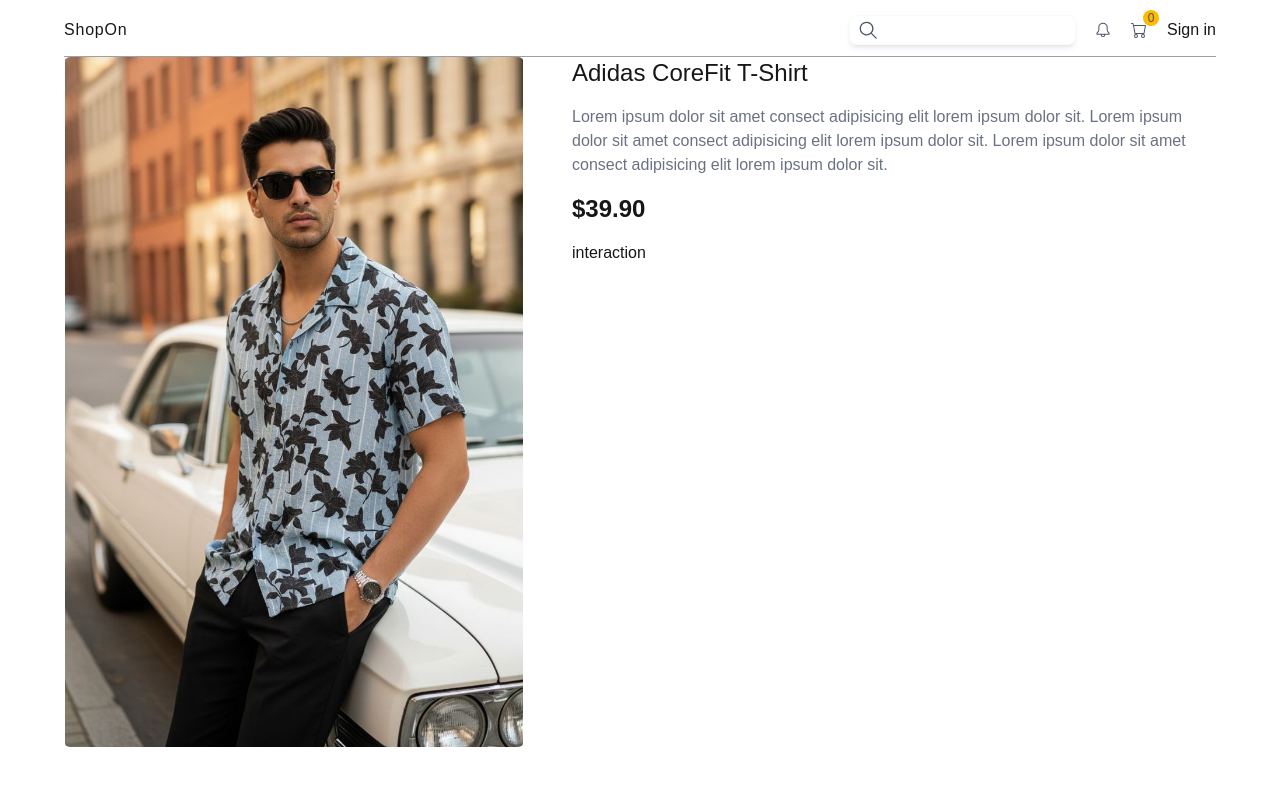
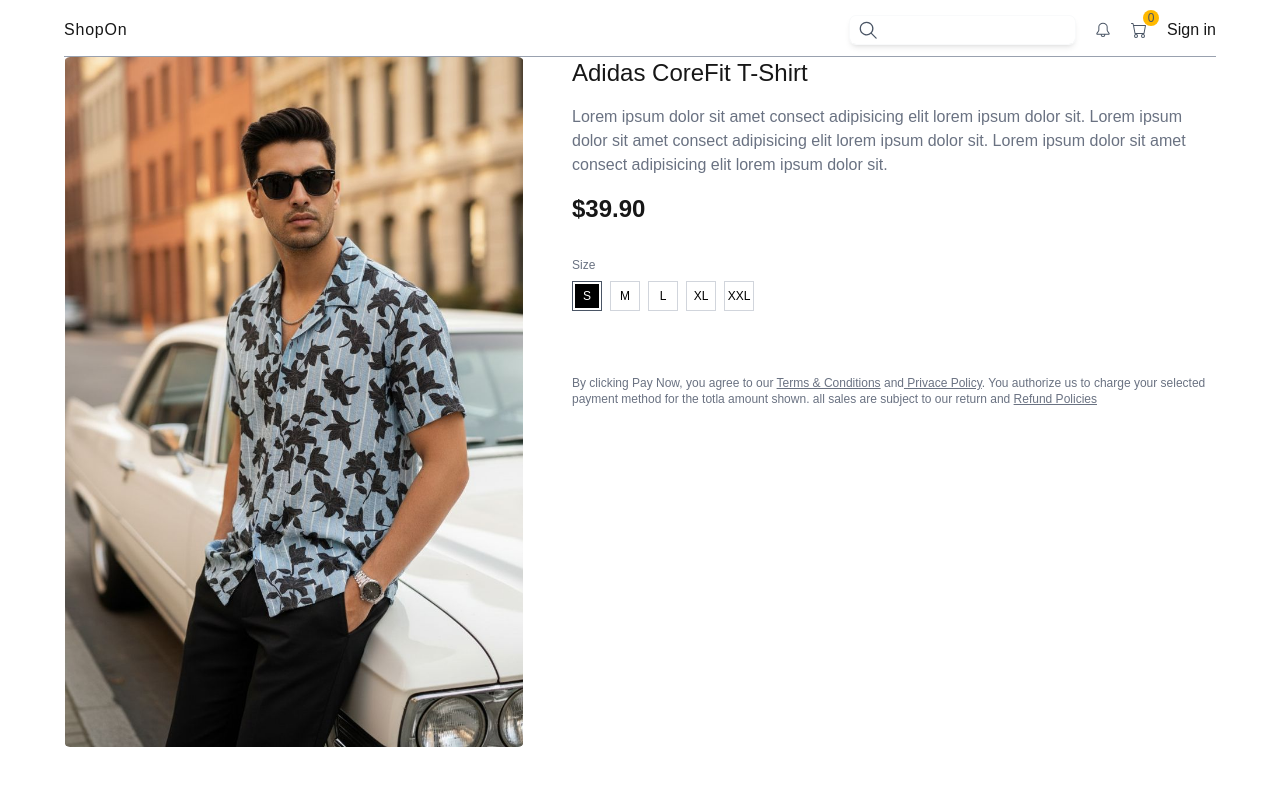
Before and after one commit to HassanRajib/Shop, a Next.js app: page /products/1 in a window 1280 px wide. Shown: the top 800 px of the page. Built offline with nearby package versions, Linux system fonts and the light colour scheme.

Commit message:
the mule

```diff
--- /dev/null
+++ b/app/components/ProductInteraction.tsx
@@ -0,0 +1,42 @@
+"use client";
+import React from "react";
+import { ProductType } from "../types";
+
+const ProductInteraction = ({
+  product,
+  selectedSize,
+  selectedColor,
+}: {
+  product: ProductType;
+  selectedSize: string;
+  selectedColor: string;
+}) => {
+  return (
+    <div className="flex flex-col gap-4 mt-4">
+      {/* size */}
+      <div className="flex flex-col gap-2 text-xs">
+        <span className="text-gray-500">Size</span>
+        <div className="flex items-center gap-2">
+          {product.sizes.map((size) => (
+            <div
+              className={`cursor-pointer border p-[2px] ${selectedSize === size ? "border-gray-600" : "border-gray-300"}`}
+              key={size}
+            >
+              <div
+                className={`w-6 h-6 text-center flex items-center justify-center ${selectedSize === size ? "bg-black text-white" : "bg-white text-black"}`}
+              >
+                {size.toUpperCase()}
+              </div>
+            </div>
+          ))}
+        </div>
+      </div>
+      {/* color */}
+      <div className="flex flex-col gap-2 text-sm"></div>
+      {/* quantity */}
+      <div className="flex flex-col gap-2 text-sm"></div>
+    </div>
+  );
+};
+
+export default ProductInteraction;
--- a/app/products/[id]/page.tsx
+++ b/app/products/[id]/page.tsx
@@ -1,3 +1,4 @@
+import ProductInteraction from "@/app/components/ProductInteraction";
 import { ProductType } from "@/app/types";
 import Image from "next/image";
 import React from "react";
@@ -41,13 +42,19 @@
       </div>
       {/* details */}
       <div className="w-full lg:w-7/12 flex flex-col gap-4">
-      <h1 className="text-2xl font-medium">{product.name}</h1>
-      <p className="text-gray-500">{product.description}</p>
-      <h2 className="text-2xl font-semibold">${product.price.toFixed(2)}</h2>
-      interaction
-      <div className="">
-
-      </div>
+        <h1 className="text-2xl font-medium">{product.name}</h1>
+        <p className="text-gray-500">{product.description}</p>
+        <h2 className="text-2xl font-semibold">${product.price.toFixed(2)}</h2>
+        <ProductInteraction product ={product} selectedSize={selectedSize} selectedColor={selectedColor}/>
+        <div className=""></div>
+        <p className="text-gray-500 text-xs">
+          By clicking Pay Now, you agree to our{" "}
+          <span className="underline hover:text-black">Terms & Conditions</span>{" "}
+          and<span className="underline hover:text-black"> Privace Policy</span>
+          . You authorize us to charge your selected payment method for the
+          totla amount shown. all sales are subject to our return and{" "}
+          <span className="underline hover:text-black">Refund Policies</span>
+        </p>
       </div>
     </div>
   );
```
